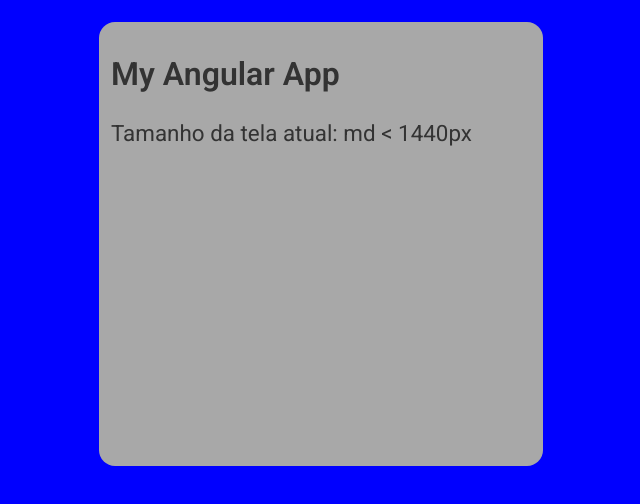
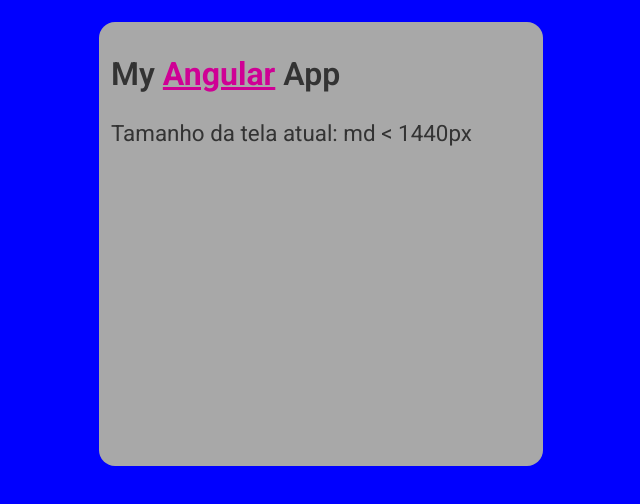
Before and after one commit to cidaluna/angular-teste-storybook, an Angular app: page / in a window 1280 px wide. Shown: the top 504 px of the page, without its empty margins (319-959 px from the left). Built offline with nearby package versions, Linux system fonts and the light colour scheme.

Commit message:
Add mixin highlight color link

```diff
--- a/src/app/app.component.html
+++ b/src/app/app.component.html
@@ -1,5 +1,5 @@
 <div class="container">
-  <h1 class="container__title">My Angular App</h1>
+  <h1 class="container__title">My <span class="container__link">Angular</span> App</h1>
   <p class="container__p">Tamanho da tela atual: {{ screenType }}</p>
   <router-outlet />
 </div>
--- a/src/app/app.component.scss
+++ b/src/app/app.component.scss
@@ -29,4 +29,14 @@
   &__p {
     @include paragraph-style;
   }
+
+  &__link {
+    @include highlight-link;
+  }
+
+  &__link:hover {
+    color: #16005f;
+    text-decoration: underline;
+    cursor: pointer;
+  }
 }
--- a/src/styles/_mixin.scss
+++ b/src/styles/_mixin.scss
@@ -48,3 +48,9 @@
     font-size: 1.4rem;
   }
 }
+
+@mixin highlight-link {
+  color: #cf0095;
+  text-decoration: underline;
+  font-weight: bold;
+}
```
